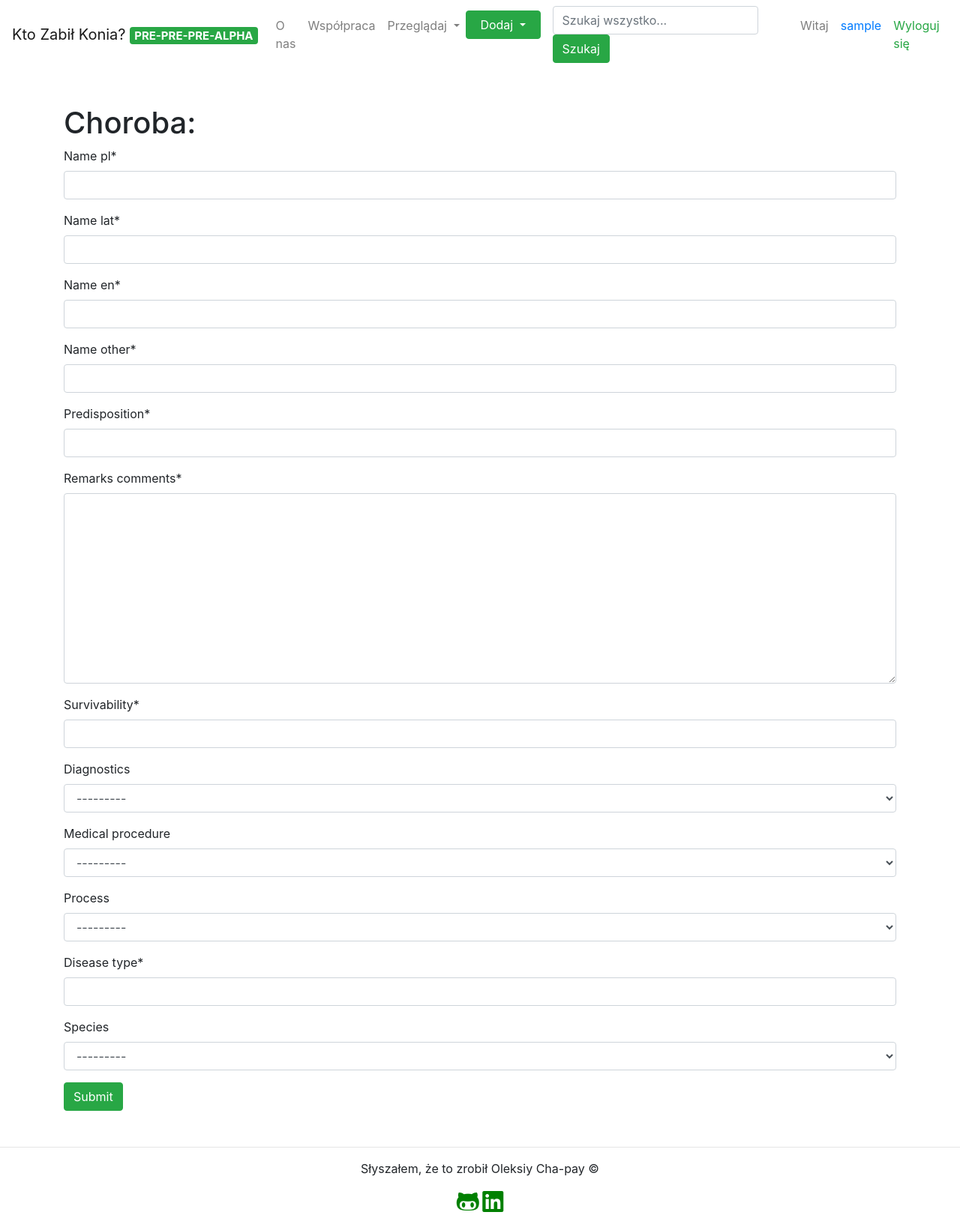
After one commit to chapaykos/who-killed-the-horse, a Django app: page /disease/new/ in a window 1280 px wide. The commit adds this page. Shown: the whole page at 75% size. Run offline with Django 3.2, Linux system fonts and the light colour scheme; the visitor is signed in with stand-in values (Sample User, id 1); data that the repository does not hold is empty; some libraries are stand-ins or nearby versions.

Commit message:
Widok dodawania choroby

```diff
--- a/horsekiller/forms.py
+++ b/horsekiller/forms.py
@@ -2,3 +2,8 @@ from django import forms
 from .models import Disease
 from django.contrib.auth.models import User
 from django.contrib.auth.forms import UserCreationForm
+
+class DiseaseForm(forms.ModelForm):
+    class Meta:
+        model = Disease
+        exclude = ['author']
--- a/horsekiller/models.py
+++ b/horsekiller/models.py
@@ -45,8 +45,7 @@ class Disease(CommonInfo):
     survivability = models.CharField(max_length=256)
     diagnostics = models.ForeignKey("Diagnostics", on_delete=models.DO_NOTHING, blank=True, null=True)
     medical_procedure = models.ForeignKey('MedicalProcedure', on_delete=models.DO_NOTHING, blank=True, null=True)
-    process = models.ForeignKey('DiseaseProcess', on_delete=models.DO_NOTHING, blank=True,
-                                null=True)  # TODO Czemu Alex chce osobną tablicę?
+    process = models.ForeignKey('DiseaseProcess', on_delete=models.DO_NOTHING, blank=True, null=True)  # TODO Czemu Alex chce osobną tablicę?
     disease_type = models.CharField(max_length=256)  # TODO Czemu Alex chce osobną tablicę?
     species = models.ForeignKey('Species', on_delete=models.DO_NOTHING, blank=True, null=True)
 
--- a/horsekiller/templates/horsekiller/base.html
+++ b/horsekiller/templates/horsekiller/base.html
@@ -50,7 +50,7 @@
                         Dodaj
                     </button>
                     <div class="dropdown-menu">
-                        <a class="dropdown-item" href="#">Chorobę</a>
+                        <a class="dropdown-item" href="{% url 'add_disease' %}">Chorobę</a>
                         <a class="dropdown-item" href="#">Wirus</a>
                         <a class="dropdown-item" href="{% url 'add_medicine' %}">Lek</a>
                         <a class="dropdown-item" href="#">Gatunek</a>
--- /dev/null
+++ b/horsekiller/templates/horsekiller/disease_form.html
@@ -0,0 +1,14 @@
+{% extends 'horsekiller/base.html' %}
+{% load crispy_forms_tags %}
+{% block content %}
+
+    <h1>Choroba:</h1>
+    <div class="form-group">
+        <form method="post">
+            {% csrf_token %}
+            {{ form|crispy }}
+            <input class="btn btn-success" type="submit" name="submit">
+        </form>
+    </div>
+
+{% endblock content %}
--- a/horsekiller/templates/horsekiller/index.html
+++ b/horsekiller/templates/horsekiller/index.html
@@ -75,6 +75,7 @@
             na celu uratować studentów weterynarzy od absolutnej desperacji z powodu nadchodzącej sesji.</h3>
         <h6 class="text-center"><i class="far fa-check-circle" style="color: green"></i> Zrobiony w django</h6>
         <h6 class="text-center"><i class="far fa-check-circle" style="color: green"></i> 20+ modeli w bazie danych</h6>
+        <h6 class="text-center"><i class="far fa-check-circle" style="color: green"></i> 30+ litrów łez programisty i weterynarzy</h6>
         <h6 class="text-center"><i class="far fa-check-circle" style="color: green"></i> fobia.js - minimalna ilość JavaScript</h6>
     </div>
 {% endblock content %}
--- a/horsekiller/views.py
+++ b/horsekiller/views.py
@@ -69,6 +69,15 @@ class AddMedicineView(LoginRequiredMixin, CreateView):
         form.instance.author = self.request.user
         return super().form_valid(form)
 
+class AddDiseaseView(LoginRequiredMixin, CreateView):
+    model = Disease
+    form_class = DiseaseForm
+
+
+    def form_valid(self, form):
+        form.instance.author = self.request.user
+        return super().form_valid(form)
+
 
 class SearchView(ListView):
     template_name = 'horsekiller/index.html'
--- a/who_killed_the_horse/urls.py
+++ b/who_killed_the_horse/urls.py
@@ -17,4 +17,6 @@ urlpatterns = [
     path('medicine/<pk>/', horsekiller_views.DetailMedicineView.as_view(), name='detail_medicine'),
     path('medicine/<pk>/update', horsekiller_views.UpdateMedicineView.as_view(), name='update_medicine'),
     path('medicine/<pk>/delete', horsekiller_views.DeleteMedicineView.as_view(), name='delete_medicine'),
+    path('disease/new/', horsekiller_views.AddDiseaseView.as_view(), name='add_disease'),
+
 ]
```
